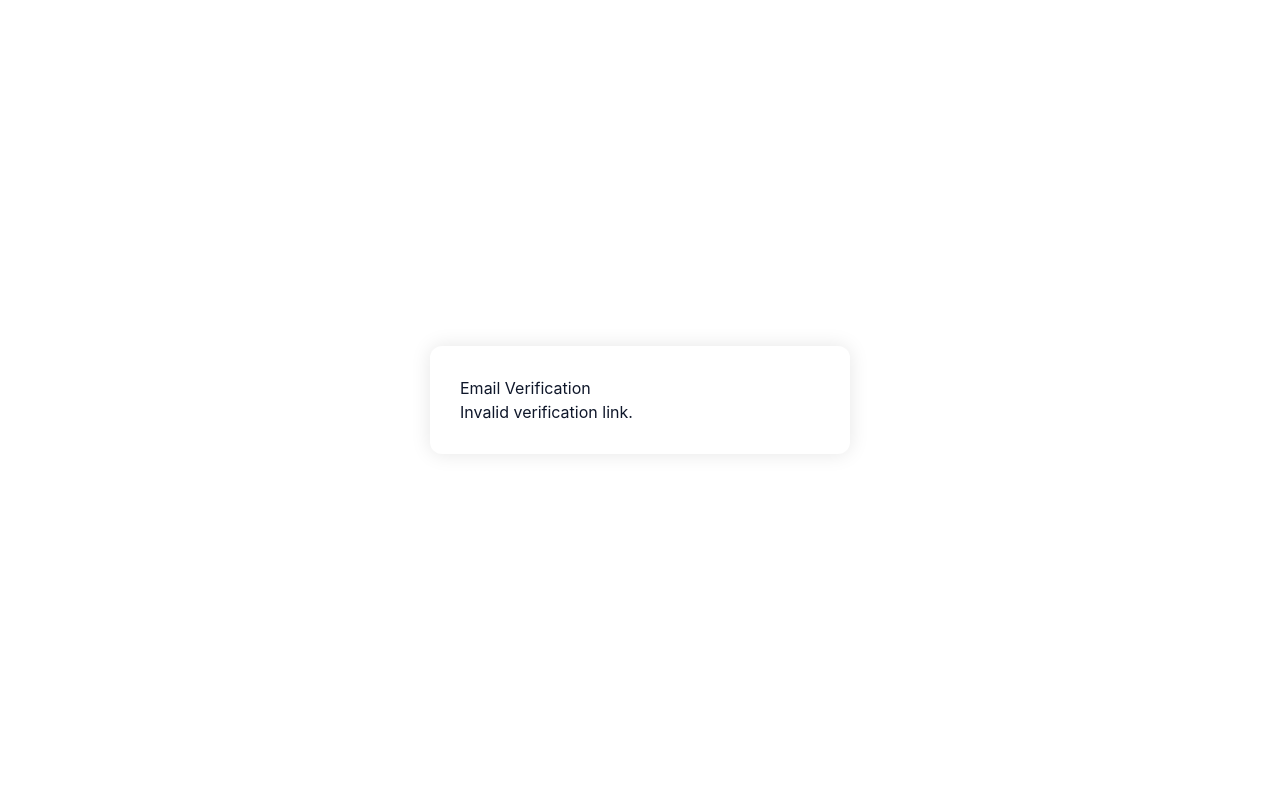
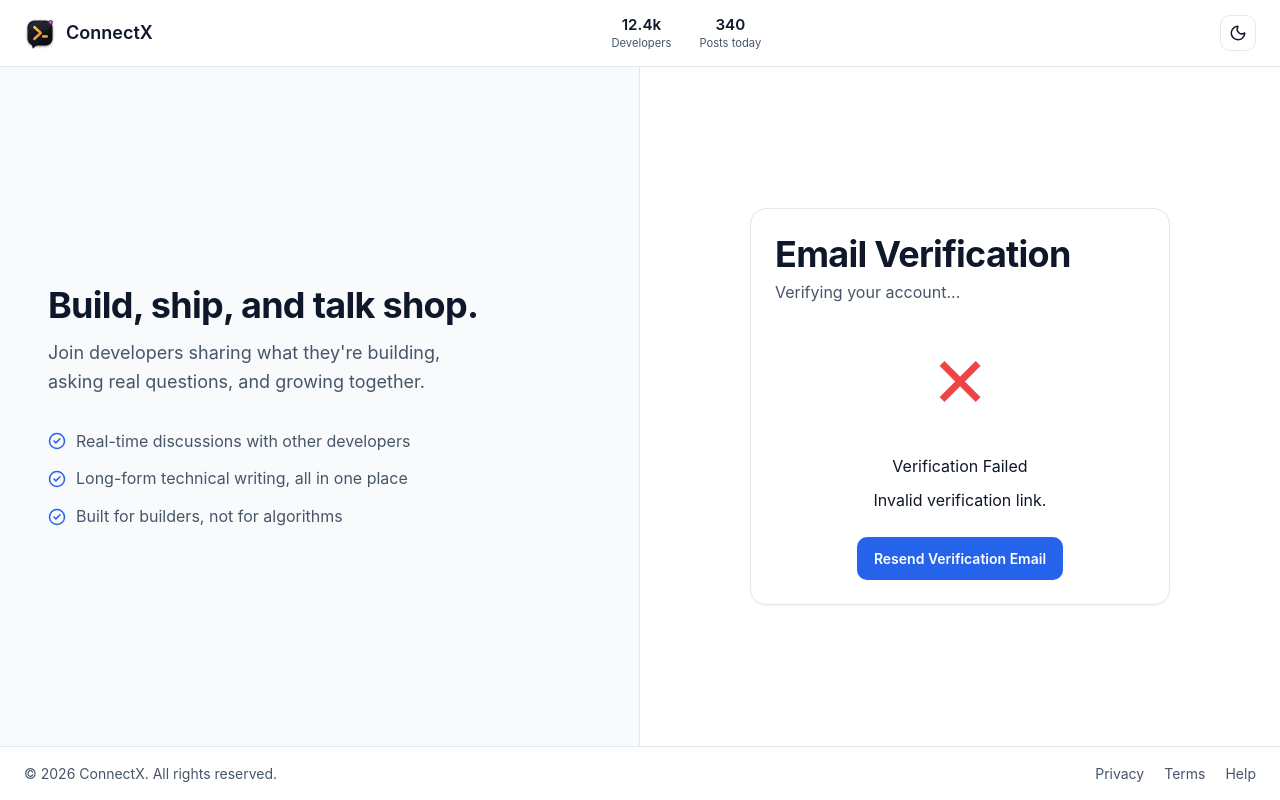
Before and after one commit to avats2768/WebTechBlog, a React (Vite) app in the folder frontend/: page /verify-email in a window 1280 px wide. Built offline with nearby package versions, Linux system fonts and the light colour scheme.

Commit message:
Email Verify 1

```diff
--- a/frontend/src/pages/register/Register.jsx
+++ b/frontend/src/pages/register/Register.jsx
@@ -4,13 +4,10 @@ import { User, Mail, Lock } from "lucide-react";
 
 import { registerApi } from "../../api/authApi";
 
-import { useDispatch } from "react-redux";
-import { loginSuccess } from "../../features/auth/authSlice";
 import AuthLayout, { AuthField } from "../../layouts/AuthLayout"; // adjust path if needed
 
 export default function Register() {
   const navigate = useNavigate();
-  const dispatch = useDispatch();
 
   const [form, setForm] = useState({
     username: "",
@@ -21,6 +18,7 @@ export default function Register() {
 
   const [loading, setLoading] = useState(false);
   const [error, setError] = useState("");
+  const [success, setSuccess] = useState("");
 
   const handleChange = (e) => {
     setError("");
@@ -36,28 +34,37 @@ export default function Register() {
 
   try {
     setLoading(true);
+    setError("");
+    setSuccess("");
 
-      const { data } = await registerApi(form);
+    await registerApi(form);
 
-      dispatch(
-        loginSuccess({
-          token: data.token,
-          user: {
-            uuid: data.uuid,
-            userId: data.userId,
-            username: data.username,
-            email: data.email,
-            profileImage:data.profileImage,
-            role: data.role,
-          },
-        }),
+    setSuccess(
+      "Registration successful! We've sent a verification email to your inbox. Please verify your email before logging in."
     );
 
-      navigate("/dashboard");
+    setForm({
+      username: "",
+      email: "",
+      password: "",
+      role: "USER",
+    });
+
+    setTimeout(() => {
+      navigate("/login");
+    }, 5000);
+
   } catch (err) {
-      setError(err.response?.data?.message || "Registration failed");
+
+    setError(
+      err.response?.data?.message ||
+      "Registration failed"
+    );
+
   } finally {
+
     setLoading(false);
+
   }
 };
 
@@ -77,6 +84,22 @@ export default function Register() {
       {error && (
         <div className="alert alert-danger" style={{ marginBottom: 16 }}>
           {error}
+        </div>
+      )}
+
+      {success && (
+  <div
+    className="alert alert-success"
+    style={{
+      marginBottom: 16,
+      background: "#dcfce7",
+      color: "#166534",
+      border: "1px solid #86efac",
+      padding: "12px",
+      borderRadius: "8px",
+    }}
+  >
+    {success}
   </div>
 )}
 
--- /dev/null
+++ b/frontend/src/pages/register/ResendVerification.jsx
@@ -0,0 +1,114 @@
+import { useState } from "react";
+import { Link } from "react-router-dom";
+import axios from "axios";
+import { Mail } from "lucide-react";
+import AuthLayout, { AuthField } from "../../layouts/AuthLayout";
+
+export default function ResendVerification() {
+
+    const [email, setEmail] = useState("");
+
+    const [loading, setLoading] = useState(false);
+
+    const [message, setMessage] = useState("");
+
+    const [error, setError] = useState("");
+
+    const resendEmail = async (e) => {
+
+        e.preventDefault();
+
+        setLoading(true);
+        setMessage("");
+        setError("");
+
+        try {
+
+            const { data } = await axios.post(
+                "http://localhost:8080/api/v1/auth/resend-verification-email",
+                {
+                    email
+                }
+            );
+
+            setMessage(data.message);
+
+        } catch (err) {
+
+            setError(
+                err.response?.data?.message ||
+                "Unable to send email."
+            );
+
+        } finally {
+
+            setLoading(false);
+
+        }
+
+    };
+
+    return (
+
+        <AuthLayout
+            title="Resend Verification Email"
+            subtitle="Enter your registered email."
+        >
+
+            {message && (
+                <div
+                    className="alert alert-success"
+                    style={{ marginBottom: 16 }}
+                >
+                    {message}
+                </div>
+            )}
+
+            {error && (
+                <div
+                    className="alert alert-danger"
+                    style={{ marginBottom: 16 }}
+                >
+                    {error}
+                </div>
+            )}
+
+            <form onSubmit={resendEmail}>
+
+                <AuthField
+                    icon={Mail}
+                    label="Email"
+                    type="email"
+                    value={email}
+                    onChange={(e) =>
+                        setEmail(e.target.value)
+                    }
+                />
+
+                <button
+                    className="btn btn-primary w-full"
+                    disabled={loading}
+                >
+                    {loading
+                        ? "Sending..."
+                        : "Resend Email"}
+                </button>
+
+            </form>
+
+            <div
+                style={{
+                    textAlign: "center",
+                    marginTop: 20
+                }}
+            >
+                <Link to="/login">
+                    Back to Login
+                </Link>
+            </div>
+
+        </AuthLayout>
+
+    );
+
+}
--- a/frontend/src/pages/register/VerifyEmail.jsx
+++ b/frontend/src/pages/register/VerifyEmail.jsx
@@ -1,14 +1,15 @@
 import { useEffect, useState } from "react";
-import { useSearchParams, useNavigate } from "react-router-dom";
+import { useNavigate, useSearchParams, Link } from "react-router-dom";
 import axios from "axios";
+import AuthLayout from "../../layouts/AuthLayout";
 
-const VerifyEmail = () => {
+export default function VerifyEmail() {
 
     const [searchParams] = useSearchParams();
-
     const navigate = useNavigate();
 
     const [loading, setLoading] = useState(true);
+    const [success, setSuccess] = useState(false);
     const [message, setMessage] = useState("");
 
     useEffect(() => {
@@ -16,34 +17,33 @@ const VerifyEmail = () => {
         const token = searchParams.get("token");
 
         if (!token) {
+            setLoading(false);
+            setSuccess(false);
             setMessage("Invalid verification link.");
-            setLoading(false);
             return;
         }
 
-        verify(token);
+        verifyEmail(token);
 
     }, []);
 
-    const verify = async (token) => {
+    const verifyEmail = async (token) => {
 
         try {
 
-            const response = await axios.get(
-                `/auth/verify-email?token=${token}`
+            const { data } = await axios.get(
+                `http://localhost:8080/api/v1/auth/verify-email?token=${token}`
             );
 
-            setMessage(response.data.message);
+            setSuccess(true);
+            setMessage(data.message);
 
-            setTimeout(() => {
-                navigate("/login");
-            }, 3000);
+        } catch (err) {
 
-        } catch (error) {
-
+            setSuccess(false);
             setMessage(
-                error.response?.data?.message ||
-                "Verification failed."
+                err.response?.data?.message ||
+                "Unable to verify your email."
             );
 
         } finally {
@@ -56,39 +56,92 @@ const VerifyEmail = () => {
 
     return (
 
-        <div
-            style={{
-                display: "flex",
-                justifyContent: "center",
-                alignItems: "center",
-                minHeight: "100vh"
-            }}
+        <AuthLayout
+            title="Email Verification"
+            subtitle="Verifying your account..."
         >
+
+            {loading && (
+
+                <div className="text-center">
+
+                    <h3>Verifying...</h3>
+
+                    <p>Please wait while we verify your email.</p>
+
+                </div>
+
+            )}
+
+            {!loading && success && (
+
+                <div className="text-center">
 
                     <div
                         style={{
-                    width: "420px",
-                    padding: "30px",
-                    borderRadius: "12px",
-                    background: "#fff",
-                    boxShadow: "0 0 20px rgba(0,0,0,.1)"
+                            fontSize: 70,
+                            color: "#22c55e",
+                            marginBottom: 20
                         }}
                     >
+                        ✓
+                    </div>
 
-                <h2>Email Verification</h2>
+                    <h2>Email Verified</h2>
 
-                {
-                    loading
-                        ? <p>Verifying your email...</p>
-                        : <p>{message}</p>
-                }
+                    <p style={{ marginTop: 10 }}>
+                        {message}
+                    </p>
+
+                    <button
+                        className="btn btn-primary"
+                        style={{ marginTop: 25 }}
+                        onClick={() => navigate("/login")}
+                    >
+                        Login Now
+                    </button>
 
                 </div>
 
+            )}
+
+            {!loading && !success && (
+
+                <div className="text-center">
+
+                    <div
+                        style={{
+                            fontSize: 70,
+                            color: "#ef4444",
+                            marginBottom: 20
+                        }}
+                    >
+                        ✕
                     </div>
+
+                    <h2>Verification Failed</h2>
+
+                    <p style={{ marginTop: 10 }}>
+                        {message}
+                    </p>
+
+                    <Link
+                        to="/resend-verification"
+                        className="btn btn-primary"
+                        style={{
+                            display: "inline-block",
+                            marginTop: 25
+                        }}
+                    >
+                        Resend Verification Email
+                    </Link>
+
+                </div>
+
+            )}
+
+        </AuthLayout>
 
     );
 
-};
-
-export default VerifyEmail;
+}
--- a/frontend/src/routes/AppRoutes.jsx
+++ b/frontend/src/routes/AppRoutes.jsx
@@ -21,6 +21,7 @@ import Settings from "../pages/settings/Settings";
 import CallHistoryPage from "../pages/call/CallHistory";
 import { AIResponsePage } from "../pages/ai/AiResponsePage";
 import VerifyEmail from "../pages/register/VerifyEmail";
+import ResendVerification from "../pages/register/ResendVerification";
 
 export default function AppRoutes() {
   const isAuthenticated = useSelector((state) => state.auth.isAuthenticated);
@@ -148,6 +149,11 @@ export default function AppRoutes() {
     element={<VerifyEmail/>}
 />
 
+<Route
+    path="/resend-verification"
+    element={<ResendVerification />}
+/>
+
       <Route path="/settings" element={<Settings />} />
 
       <Route path="/theme-demo" element={<ThemeDemo />} />
```
Lines whose indentation alone changed are shown as unchanged.
